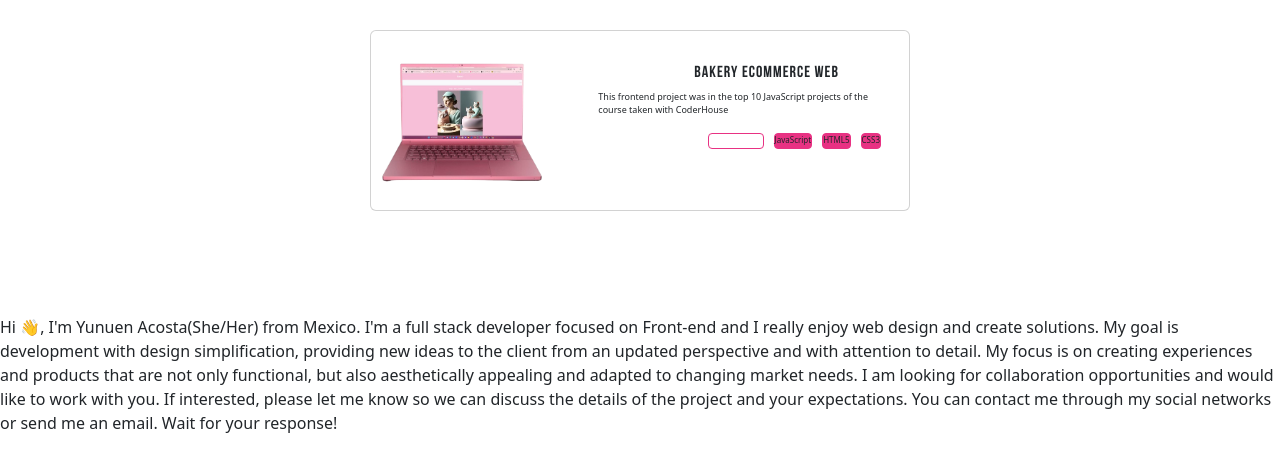
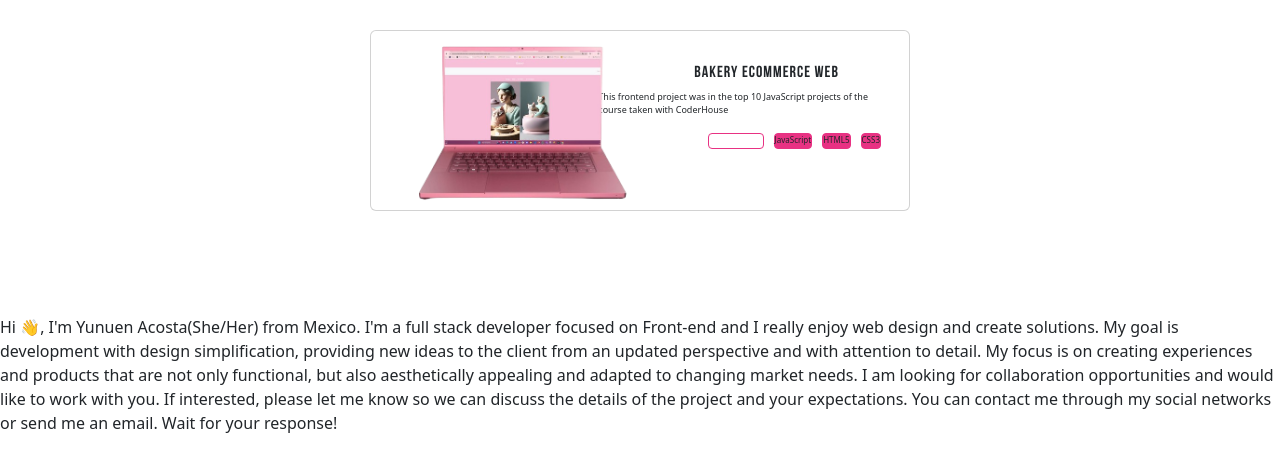
Before and after one commit to YunuenAM/MyCV, a website: page index.html in a window 1280 px wide. In both pictures the pointer is over the picture 460 px from the left and 327 px from the top of the page. Shown: the part 207-678 px from the top of the page. Drawn offline with nearby package versions, Linux system fonts and the light colour scheme; a small style sheet from the web is missing.

Commit message:
✨Feat:  hover img  at card -work

```diff
--- a/css/style.css
+++ b/css/style.css
@@ -227,6 +227,12 @@ ul{
     margin-left: 127px;
   }
 
+  .img-fluid:hover{
+    margin-left: 60px;
+    transform: scale(1.3);
+
+  }
+
   .container {
     display: flex;
     flex-wrap: wrap;
```
